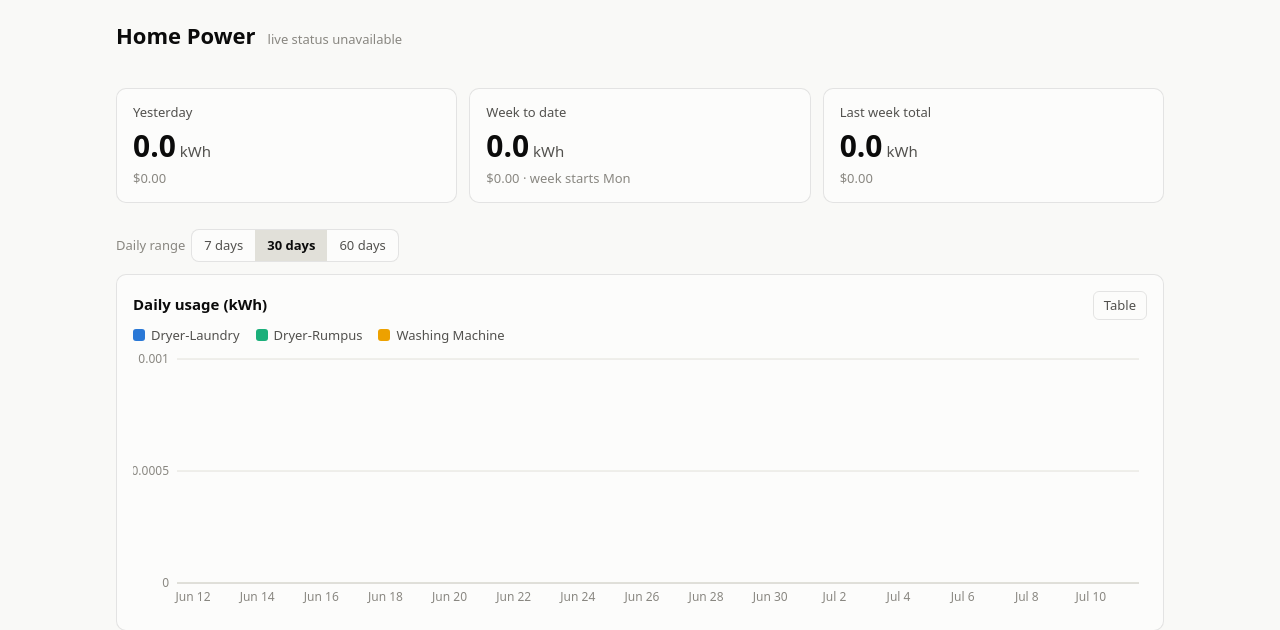
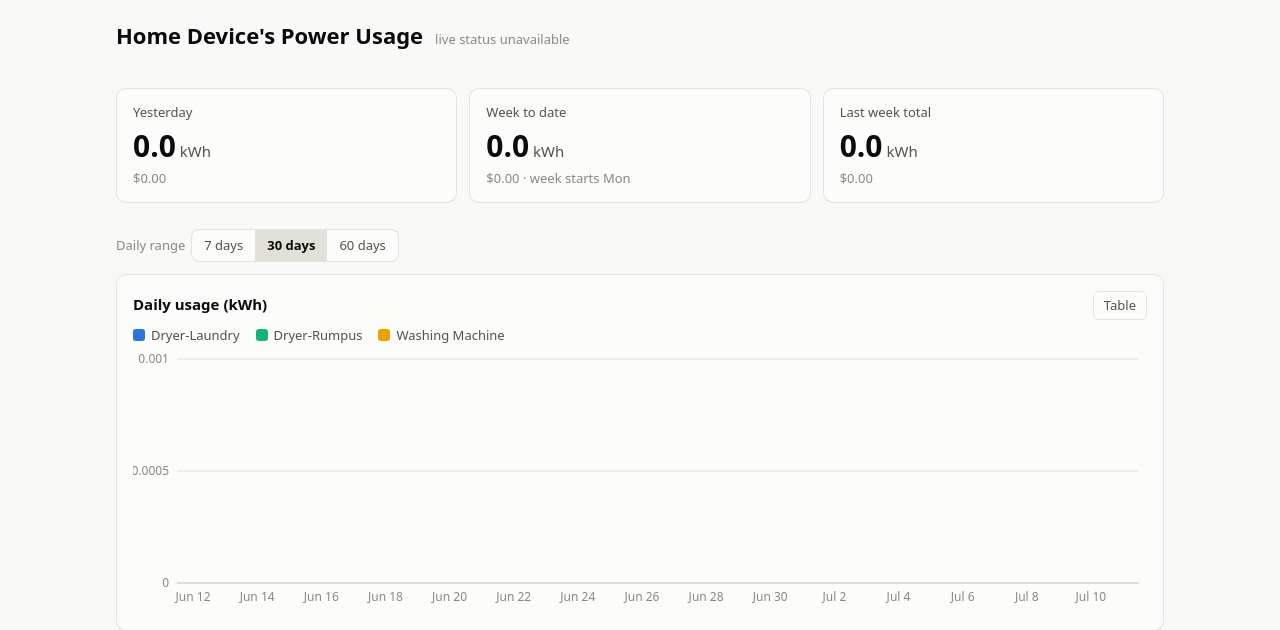
Before and after one commit to nick9z/home_auto, a FastAPI app: page / in a window 1280 px wide. Shown: the top 630 px of the page. Run offline with FastAPI, Linux system fonts and the light colour scheme; data that the repository does not hold is empty.

Commit message:
Rename dashboard heading to Home Device's Power Usage
Co-Authored-By: Claude Fable 5 <noreply@anthropic.com>

```diff
--- a/power/dashboard/templates/index.html
+++ b/power/dashboard/templates/index.html
@@ -3,7 +3,7 @@
 <head>
 <meta charset="utf-8">
 <meta name="viewport" content="width=device-width, initial-scale=1">
-<title>Home Power</title>
+<title>Home Device's Power Usage</title>
 <style>
 :root {
   --page:        #f9f9f7;
@@ -114,7 +114,7 @@ table.data th { color: var(--ink-2); font-weight: 600; }
 <body>
 <div class="wrap">
   <header>
-    <h1>Home Power</h1>
+    <h1>Home Device's Power Usage</h1>
     <span class="as-of" id="as-of">loading live status…</span>
   </header>
 
```
